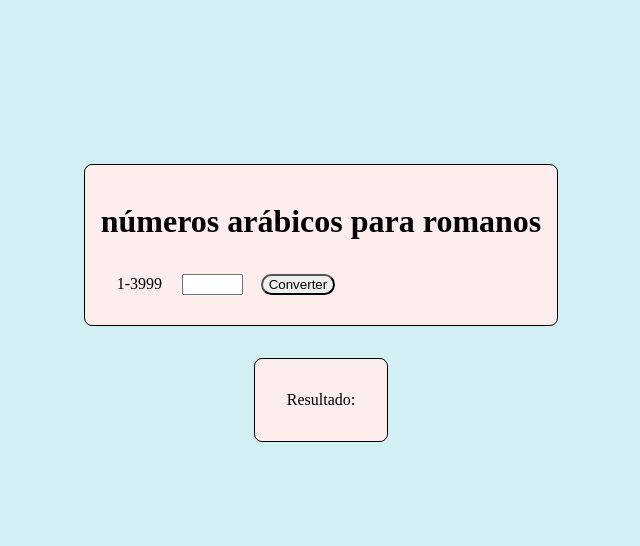
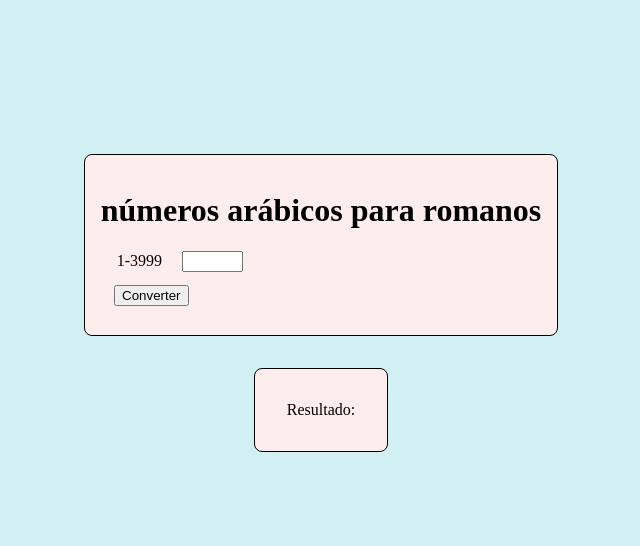
Before and after one commit to Zer0-Zer0/atividade_paranhos_php, a PHP site: page /romano/ in a window 1280 px wide. Shown: the part 112-658 px from the top of the page, without its empty margins (319-959 px from the left). Run offline with PHP 8.4, Linux system fonts and the light colour scheme.

Commit message:
Further standardized the /roman site 	modified:   romano/index.php 	modified:   romano/style.css

```diff
--- a/romano/index.php
+++ b/romano/index.php
@@ -27,8 +27,8 @@
                 <form method="post" class="formulary">
                     <label for="decimal">1-3999</label>
                     <input onchange="clamp(this,1,3999)" type="number" name="decimal" required>
-                    <input type="submit" name="send" value="Converter">
                 </form>
+                <input type="submit" name="send" value="Converter">
             </div>
 
             <div class="box">
--- a/romano/style.css
+++ b/romano/style.css
@@ -4,10 +4,6 @@ input[type="number"] {
     width: 4em;
 }
 
-input[type="submit"] {
-    border-radius: 1em;
-}
-
 #out {
     font-size: 2em;
 }
```
